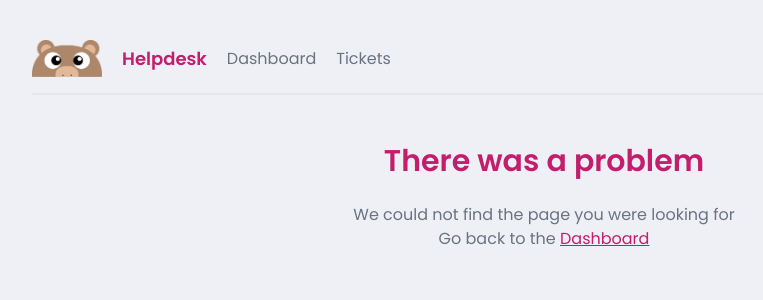
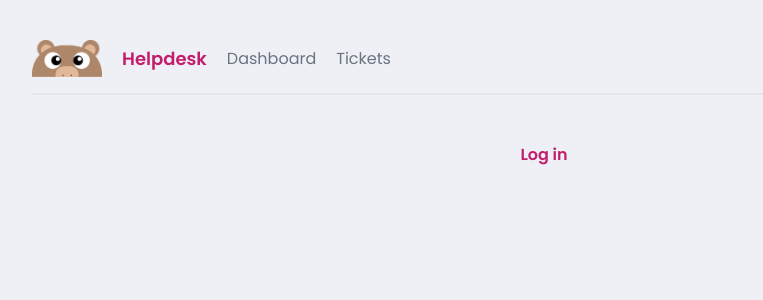
Before and after one commit to alaws66/next-helpdesk, a Next.js app: page /login in a window 1280 px wide. Before the commit this address had no page. Shown: the top 300 px of the page, without its empty margins (96-859 px from the left). Built offline with nearby package versions, Linux system fonts and the light colour scheme.

Commit message:
code reformat

```diff
--- /dev/null
+++ b/app/(auth)/login/page.tsx
@@ -0,0 +1,7 @@
+export default function Login() {
+  return (
+    <main>
+      <h2 className="text-center">Log in</h2>
+    </main>
+  );
+}
--- /dev/null
+++ b/app/(auth)/signup/page.tsx
@@ -0,0 +1,7 @@
+export default function Signup() {
+  return (
+    <main>
+      <h2 className="text-center">Sign up</h2>
+    </main>
+  );
+}
--- a/app/tickets/TicketList.tsx
+++ b/app/(dashboard)/tickets/TicketList.tsx
@@ -1,5 +1,5 @@
 import Link from 'next/link';
-import { TTicket } from '..';
+import { TTicket } from '../..';
 
 // fetch json data
 const getTickets = async () => {
--- a/app/tickets/[id]/page.tsx
+++ b/app/(dashboard)/tickets/[id]/page.tsx
@@ -50,5 +50,5 @@
         </div>
       </div>
     </main>
-  )
+  );
 }
--- a/app/tickets/create/CreateForm.tsx
+++ b/app/(dashboard)/tickets/create/CreateForm.tsx
@@ -66,5 +66,5 @@
         <span>{isLoading ? 'Adding...' : 'Add Ticket'}</span>
       </button>
     </form>
-  )
+  );
 }
--- a/app/tickets/create/page.tsx
+++ b/app/(dashboard)/tickets/create/page.tsx
@@ -6,5 +6,5 @@
       <h2 className="text-primary text-center">Add a New Ticket</h2>
       <CreateForm />
     </main>
-  )
+  );
 }
```
Also changed, not shown: app/(dashboard)/loading.tsx (renamed from app/loading.tsx), app/(dashboard)/not-found.tsx (renamed from app/not-found.tsx), app/(dashboard)/page.tsx (line endings or trailing spaces), app/(dashboard)/tickets/not-found.tsx (renamed from app/tickets/not-found.tsx), app/(dashboard)/tickets/page.tsx (line endings or trailing spaces).
